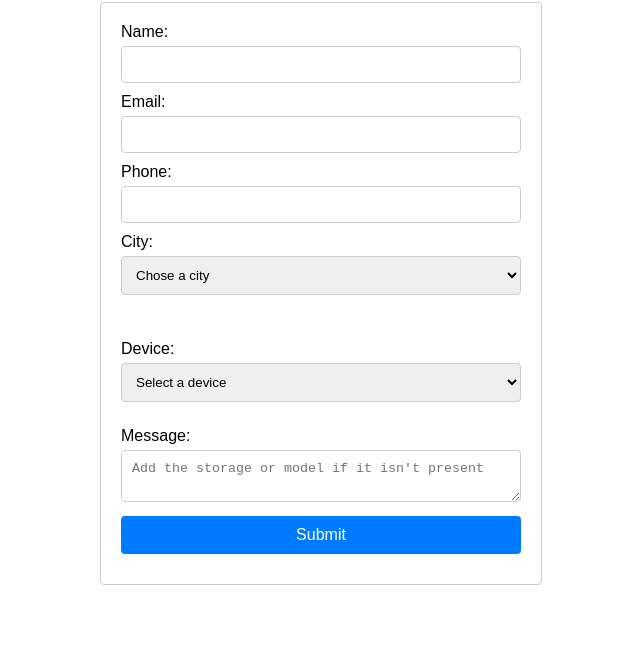
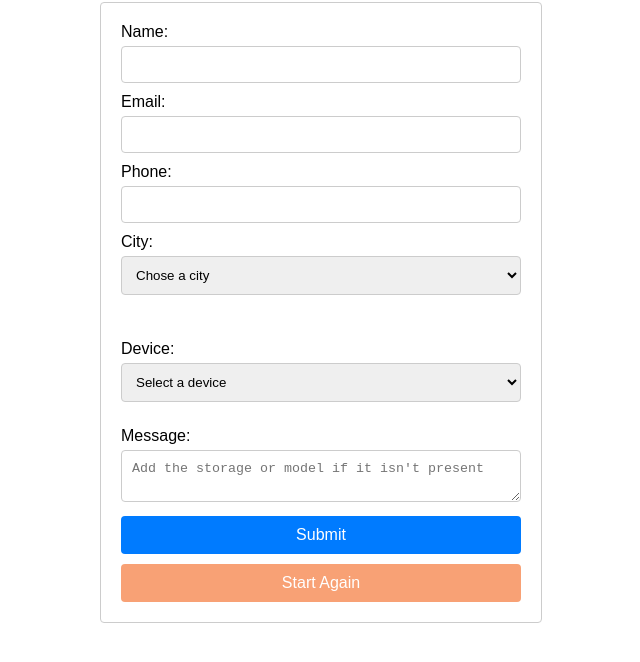
Before and after one commit to luc-constantin/conditional-form, a plain HTML site: page index.html in a window 1280 px wide. Shown: the part 78-740 px from the top of the page, without its empty margins (319-959 px from the left). Drawn offline with Linux system fonts and the light colour scheme.

Commit message:
Added the refresh button

```diff
--- a/index.html
+++ b/index.html
@@ -6,7 +6,7 @@
   <link rel="stylesheet" href="styles.css">
   <title>Conditional Form</title>
 </head>
-<!-- created by Luc aka Accolades.Dev https://accolades.dev -->
+<!-- created by Luc https://accolades.dev -->
 <body>
     <!-- Place the desired title  -->
   <h1>Conditional Form</h1>
@@ -120,8 +120,10 @@
       <label for="message">Message:</label>
       <textarea id="message" name="message"placeholder="Add the storage or model if it isn't present"></textarea>
     </div>
-    <div>
-      <input type="submit" value="Submit">
+      <div>
+        <input type="submit" value="Submit">
+        <button id="refresh" type="button"  onclick="refreshPage()">Start Again</button>
+      </div>
     </div>
   </form>
   <script src="script.js"></script>
--- a/script.js
+++ b/script.js
@@ -66,3 +66,7 @@
   };
   xhr.send(new URLSearchParams(formData).toString());
 });
+
+const refreshPage = () => {
+  location.reload();
+};
--- a/styles.css
+++ b/styles.css
@@ -1,7 +1,7 @@
 body {
   font-family: Arial, sans-serif;
 }
-  /* choose your desired fonts */
+
 form {
   max-width: 400px;
   margin: 0 auto;
@@ -48,6 +48,17 @@ body {
   cursor: pointer;
 }
 
+#refresh {
+  background-color: #f89a6bed;
+  color: #fff;
+  border: none;
+  border-radius: 4px;
+  padding: 10px 20px;
+  font-size: 16px;
+  width: 100%;
+  cursor: pointer;
+}
+
 .hidden {
   display: none;
 }
```
Lines whose indentation alone changed are shown as unchanged.
